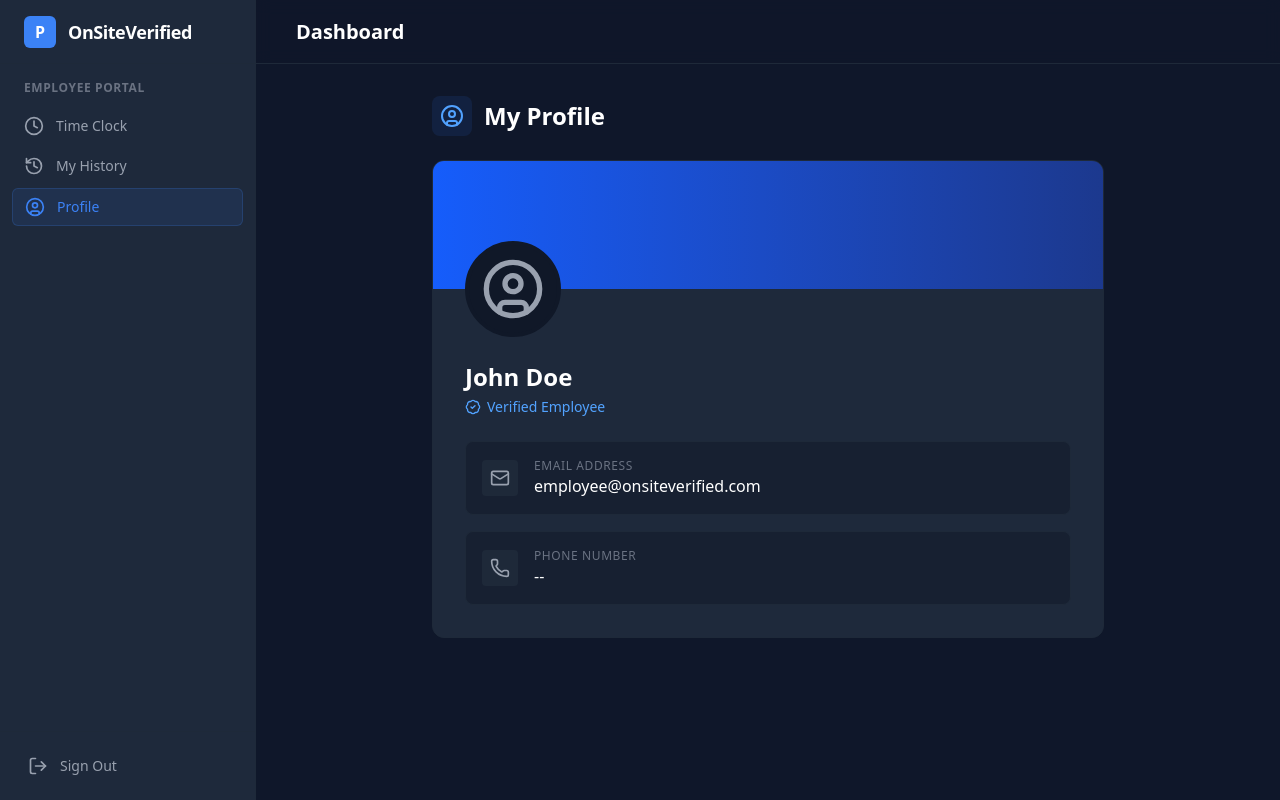
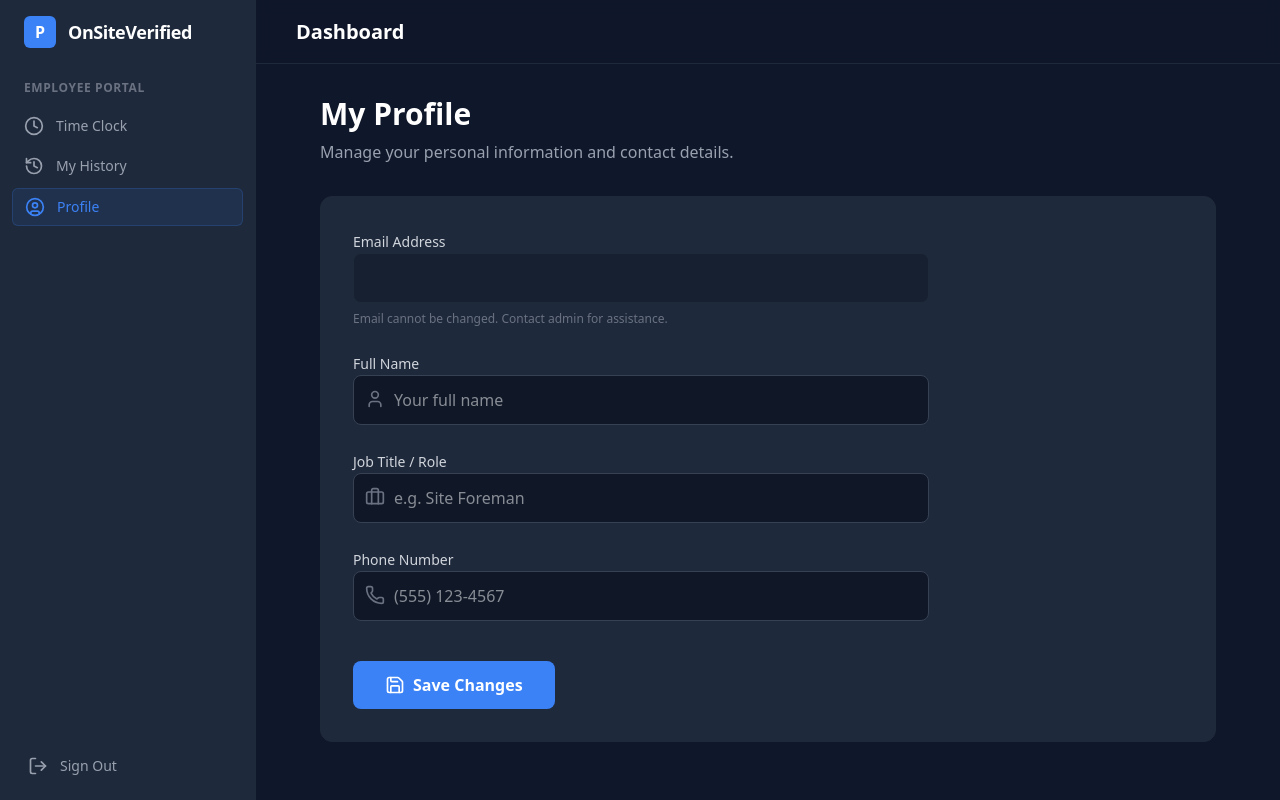
Before and after one commit to J-u-s-t-J-o-s-h/OnSiteVerified, a Next.js app: page /employee/profile in a window 1280 px wide. Built offline with nearby package versions, Linux system fonts and the light colour scheme; no server answers.

Commit message:
feat(admin): Add address search and geolocation to job sites

```diff
--- a/src/app/(dashboard)/employee/profile/page.tsx
+++ b/src/app/(dashboard)/employee/profile/page.tsx
@@ -1,52 +1,167 @@
 "use client";
 
-import { UserCircle, Mail, Phone, BadgeCheck } from "lucide-react";
+import { useEffect, useState } from "react";
+import { createClient } from "@/lib/supabase/client";
+import { User, Phone, Briefcase, Save, Loader2 } from "lucide-react";
 
-export default function EmployeeProfilePage() {
+export default function ProfilePage() {
+    const [loading, setLoading] = useState(true);
+    const [saving, setSaving] = useState(false);
+    const [user, setUser] = useState<any>(null);
+    const [formData, setFormData] = useState({
+        full_name: "",
+        phone_number: "",
+        job_title: "",
+        email: "" // Read only
+    });
+
+    const supabase = createClient();
+
+    useEffect(() => {
+        const fetchProfile = async () => {
+            const { data: { user } } = await supabase.auth.getUser();
+            if (user) {
+                setUser(user);
+                const { data: profile } = await supabase
+                    .from('profiles')
+                    .select('*')
+                    .eq('id', user.id)
+                    .single();
+
+                if (profile) {
+                    setFormData({
+                        full_name: profile.full_name || "",
+                        phone_number: profile.phone_number || "",
+                        job_title: profile.job_title || "",
+                        email: profile.email || ""
+                    });
+                }
+            }
+            setLoading(false);
+        };
+
+        fetchProfile();
+    }, []);
+
+    const handleSubmit = async (e: React.FormEvent) => {
+        e.preventDefault();
+        setSaving(true);
+
+        try {
+            const { error } = await supabase
+                .from('profiles')
+                .update({
+                    full_name: formData.full_name,
+                    phone_number: formData.phone_number,
+                    job_title: formData.job_title
+                })
+                .eq('id', user.id);
+
+            if (error) throw error;
+            alert("Profile updated successfully!");
+        } catch (error: any) {
+            alert("Error updating profile: " + error.message);
+        } finally {
+            setSaving(false);
+        }
+    };
+
+    if (loading) {
+        return (
+            <div className="flex items-center justify-center p-12">
+                <Loader2 className="w-8 h-8 animate-spin text-primary" />
+            </div>
+        );
+    }
+
     return (
-        <div className="max-w-2xl mx-auto space-y-6">
-            <div className="flex items-center gap-3 mb-6">
-                <div className="p-2 bg-blue-500/10 rounded-lg text-blue-400">
-                    <UserCircle className="h-6 w-6" />
-                </div>
-                <h2 className="text-2xl font-bold text-white">My Profile</h2>
-            </div>
+        <div className="max-w-4xl mx-auto space-y-8">
+            <header>
+                <h1 className="text-3xl font-bold text-white mb-2">My Profile</h1>
+                <p className="text-gray-400">Manage your personal information and contact details.</p>
+            </header>
 
-            <div className="bg-card border border-gray-800 rounded-xl overflow-hidden">
-                <div className="h-32 bg-gradient-to-r from-blue-600 to-blue-900"></div>
-                <div className="px-8 pb-8">
-                    <div className="relative -mt-12 mb-6">
-                        <div className="w-24 h-24 bg-gray-900 rounded-full border-4 border-gray-900 flex items-center justify-center">
-                            <UserCircle className="w-16 h-16 text-gray-400" />
+            <div className="bg-card border border-gray-800 rounded-xl p-6 sm:p-8">
+                <form onSubmit={handleSubmit} className="space-y-6 max-w-xl">
+
+                    {/* Email (Read Only) */}
+                    <div className="space-y-2">
+                        <label className="text-sm font-medium text-gray-300">Email Address</label>
+                        <input
+                            type="email"
+                            value={formData.email}
+                            disabled
+                            className="w-full bg-gray-900/50 border border-gray-800 rounded-lg px-4 py-3 text-gray-500 cursor-not-allowed"
+                        />
+                        <p className="text-xs text-gray-500">Email cannot be changed. Contact admin for assistance.</p>
+                    </div>
+
+                    {/* Full Name */}
+                    <div className="space-y-2">
+                        <label className="text-sm font-medium text-gray-300">Full Name</label>
+                        <div className="relative">
+                            <User className="absolute left-3 top-3.5 h-5 w-5 text-gray-500" />
+                            <input
+                                type="text"
+                                value={formData.full_name}
+                                onChange={(e) => setFormData({ ...formData, full_name: e.target.value })}
+                                className="w-full bg-gray-900 border border-gray-700 rounded-lg pl-10 pr-4 py-3 text-white focus:ring-2 focus:ring-primary focus:border-transparent transition-all"
+                                placeholder="Your full name"
+                            />
                         </div>
                     </div>
 
-                    <h3 className="text-2xl font-bold text-white mb-1">John Doe</h3>
-                    <p className="text-blue-400 flex items-center gap-1.5 text-sm font-medium mb-6">
-                        <BadgeCheck className="h-4 w-4" /> Verified Employee
-                    </p>
-
-                    <div className="grid gap-4">
-                        <div className="p-4 bg-gray-900/50 rounded-lg border border-gray-800 flex items-center gap-4">
-                            <div className="p-2 bg-gray-800 rounded text-gray-400">
-                                <Mail className="h-5 w-5" />
-                            </div>
-                            <div>
-                                <p className="text-xs text-gray-500 uppercase tracking-wider">Email Address</p>
-                                <p className="text-white">employee@onsiteverified.com</p>
-                            </div>
-                        </div>
-                        <div className="p-4 bg-gray-900/50 rounded-lg border border-gray-800 flex items-center gap-4">
-                            <div className="p-2 bg-gray-800 rounded text-gray-400">
-                                <Phone className="h-5 w-5" />
-                            </div>
-                            <div>
-                                <p className="text-xs text-gray-500 uppercase tracking-wider">Phone Number</p>
-                                <p className="text-white">--</p>
-                            </div>
+                    {/* Job Title */}
+                    <div className="space-y-2">
+                        <label className="text-sm font-medium text-gray-300">Job Title / Role</label>
+                        <div className="relative">
+                            <Briefcase className="absolute left-3 top-3.5 h-5 w-5 text-gray-500" />
+                            <input
+                                type="text"
+                                value={formData.job_title}
+                                onChange={(e) => setFormData({ ...formData, job_title: e.target.value })}
+                                className="w-full bg-gray-900 border border-gray-700 rounded-lg pl-10 pr-4 py-3 text-white focus:ring-2 focus:ring-primary focus:border-transparent transition-all"
+                                placeholder="e.g. Site Foreman"
+                            />
                         </div>
                     </div>
-                </div>
+
+                    {/* Phone Number */}
+                    <div className="space-y-2">
+                        <label className="text-sm font-medium text-gray-300">Phone Number</label>
+                        <div className="relative">
+                            <Phone className="absolute left-3 top-3.5 h-5 w-5 text-gray-500" />
+                            <input
+                                type="tel"
+                                value={formData.phone_number}
+                                onChange={(e) => setFormData({ ...formData, phone_number: e.target.value })}
+                                className="w-full bg-gray-900 border border-gray-700 rounded-lg pl-10 pr-4 py-3 text-white focus:ring-2 focus:ring-primary focus:border-transparent transition-all"
+                                placeholder="(555) 123-4567"
+                            />
+                        </div>
+                    </div>
+
+                    <div className="pt-4">
+                        <button
+                            type="submit"
+                            disabled={saving}
+                            className="bg-primary hover:bg-blue-600 text-white font-semibold py-3 px-8 rounded-lg transition-all flex items-center gap-2 disabled:opacity-50"
+                        >
+                            {saving ? (
+                                <>
+                                    <Loader2 className="w-5 h-5 animate-spin" />
+                                    Saving...
+                                </>
+                            ) : (
+                                <>
+                                    <Save className="w-5 h-5" />
+                                    Save Changes
+                                </>
+                            )}
+                        </button>
+                    </div>
+
+                </form>
             </div>
         </div>
     );
--- a/src/types/database.ts
+++ b/src/types/database.ts
@@ -4,6 +4,8 @@ export interface Profile {
     id: string;
     email: string | null;
     full_name: string | null;
+    phone_number?: string | null;
+    job_title?: string | null;
     role: UserRole;
     created_at: string;
 }
```
Also changed, not shown: src/app/(dashboard)/admin/sites/page.tsx (+119 -12 lines), 1 other file (tests, documents, lock files or other folders).
